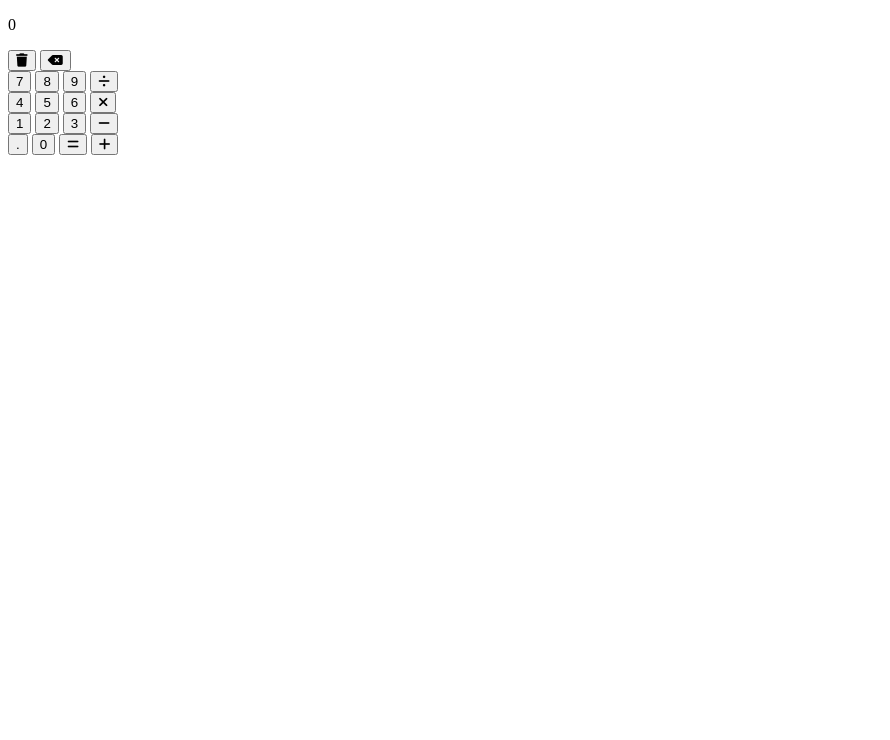
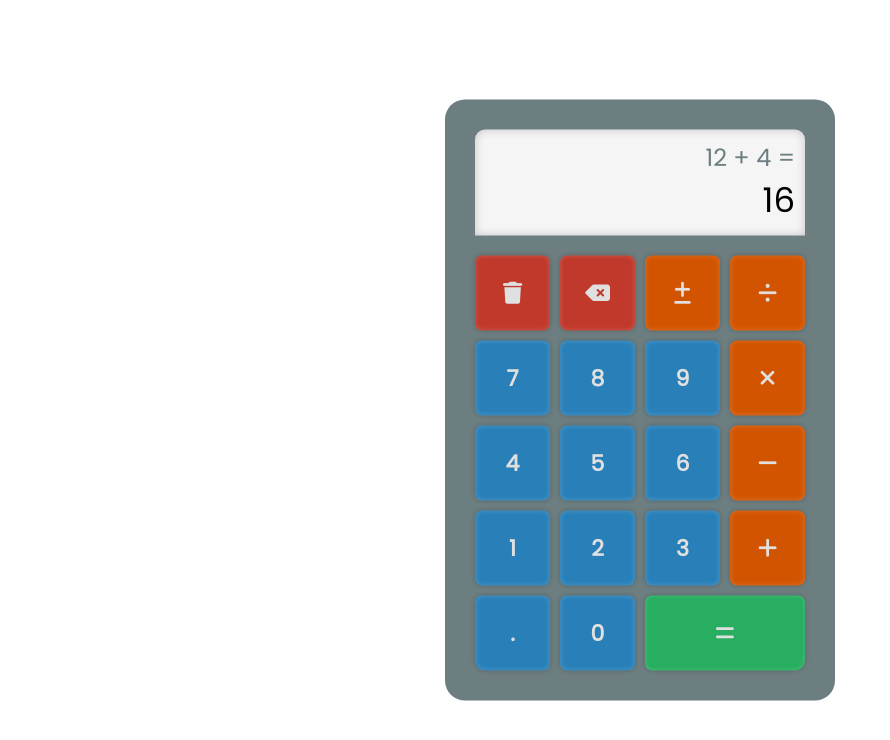
Before and after one commit to dselimovic02/odin-calculator, a plain HTML site: page index.html in a window 1280 px wide. Shown: the whole page, without its empty margins (0-890 px from the left). Drawn offline with Linux system fonts and the light colour scheme.

Commit message:
Style the calculator

```diff
--- a/index.html
+++ b/index.html
@@ -5,41 +5,43 @@
     <meta name="viewport" content="width=device-width, initial-scale=1.0">
     <title>Odin | Calculator</title>
     <script src="https://kit.fontawesome.com/4f417245a8.js" crossorigin="anonymous"></script>
+    <link rel="stylesheet" href="style.css">
 </head>
 <body>
     <div class="calculator">
         <div class="screen">
-            <p class="output"></p>
-            <p class="input">0</p>
+            <p class="output">12 + 4 =</p>
+            <p class="input">16</p>
         </div>
         <div class="buttons">
             <div class="row">
-                <button type="button" id="clear"><i class="fa-solid fa-trash"></i></button>
-                <button type="button" id="delete"><i class="fa-solid fa-delete-left"></i></button>
+                <button type="button" class="function" id="clear"><i class="fa-solid fa-trash"></i></button>
+                <button type="button" class="function" id="delete"><i class="fa-solid fa-delete-left"></i></button>
+                <button type="button" class="operator"><i class="fa-solid fa-plus-minus"></i></button>
+                <button type="button" class="operator"><i class="fa-solid fa-divide"></i></button>
             </div>
             <div class="row">
                 <button type="button" class="num">7</button>
                 <button type="button" class="num">8</button>
                 <button type="button" class="num">9</button>
-                <button type="button" class="operator"><i class="fa-solid fa-divide"></i></button>
+                <button type="button" class="operator"><i class="fa-solid fa-xmark"></i></button>
             </div>
             <div class="row">
                 <button type="button" class="num">4</button>
                 <button type="button" class="num">5</button>
                 <button type="button" class="num">6</button>
-                <button type="button" class="operator"><i class="fa-solid fa-xmark"></i></button>
+                <button type="button" class="operator"><i class="fa-solid fa-minus"></i></button>
             </div>
             <div class="row">
                 <button type="button" class="num">1</button>
                 <button type="button" class="num">2</button>
                 <button type="button" class="num">3</button>
-                <button type="button" class="operator"><i class="fa-solid fa-minus"></i></button>
+                <button type="button" class="operator"><i class="fa-solid fa-plus"></i></button>
             </div>
             <div class="row">
-                <button type="button" class="num">.</button>
+                <button type="button" class="dot">.</button>
                 <button type="button" class="num">0</button>
-                <button type="button" class="num"><i class="fa-solid fa-equals"></i></button>
-                <button type="button" class="operator"><i class="fa-solid fa-plus"></i></button>
+                <button type="button" class="equals"><i class="fa-solid fa-equals"></i></button>
             </div>
         </div>
     </div>
--- /dev/null
+++ b/style.css
@@ -0,0 +1,96 @@
+@import url('https://fonts.googleapis.com/css2?family=Poppins&display=swap');
+
+:root{
+    --background-color: #E0E0E0;
+    --button-primary-color: #2980b9;
+    --calculator: #6d7e80;
+    --screen: #F5F5F5;
+    --operation-button-color: #d35400;
+    --equal-button-color: #27ae60;
+    --function-button-color: #c0392b;
+  }
+
+*{
+    margin: 0;
+    padding: 0;
+    box-sizing: border-box;
+    font-family: 'Poppins';
+}
+html{
+    font-size: 10px;
+    background: var(--background);
+}
+.calculator{
+    position: absolute;
+    top: 50%;
+    left: 50%;
+    translate: -50% -50%;
+    background: var(--calculator);
+    padding: 3rem;
+    display: flex;
+    flex-direction: column;
+    gap: 2rem;
+    border-radius: 2rem;
+}
+.buttons{
+    display: flex;
+    flex-direction: column;
+    gap: 1rem;
+}
+.screen{
+    background: var(--screen);
+    width: 100%;
+    padding: 1rem;
+    border-radius: 1rem 1rem 0 0;
+    box-shadow: inset 0 0 1rem rgba(0, 0, 0, 0.2);
+}
+.screen .output{
+    font-size: 2.4rem;
+    color: var(--calculator);
+}
+.screen .input{
+    font-size: 3.4rem;
+}
+.screen p {
+    text-align: right;
+}
+.row{
+    width: 100%;
+    display: flex;
+    gap: 1rem;
+}
+button{
+    outline: 0;
+    border: 0;
+    background: var(--button-primary-color);
+    color: var(--background-color);
+    width: 7.5rem;
+    height: 7.5rem;
+    flex: auto;
+    font-size: 2.2rem;
+    font-weight: bold;
+    border-radius: .7rem;
+    box-shadow: inset 0 0 .5rem rgba(255, 255, 255, 0.2),
+                0 0 .5rem rgba(0, 0, 0, 0.2);
+}
+button:hover{
+    border: 2px solid white;
+    cursor: pointer;
+}
+button:active{
+    transform: scale(0.9);
+}
+button.function{
+    background: var(--function-button-color);
+}
+button.operator{
+    background: var(--operation-button-color);
+}
+button.equals{
+    background: var(--equal-button-color);
+    flex: 2 1 48.5%;
+    border-bottom-right-radius: 1rem;
+}
+button.dot{
+    border-bottom-left-radius: 1rem;
+}
```
